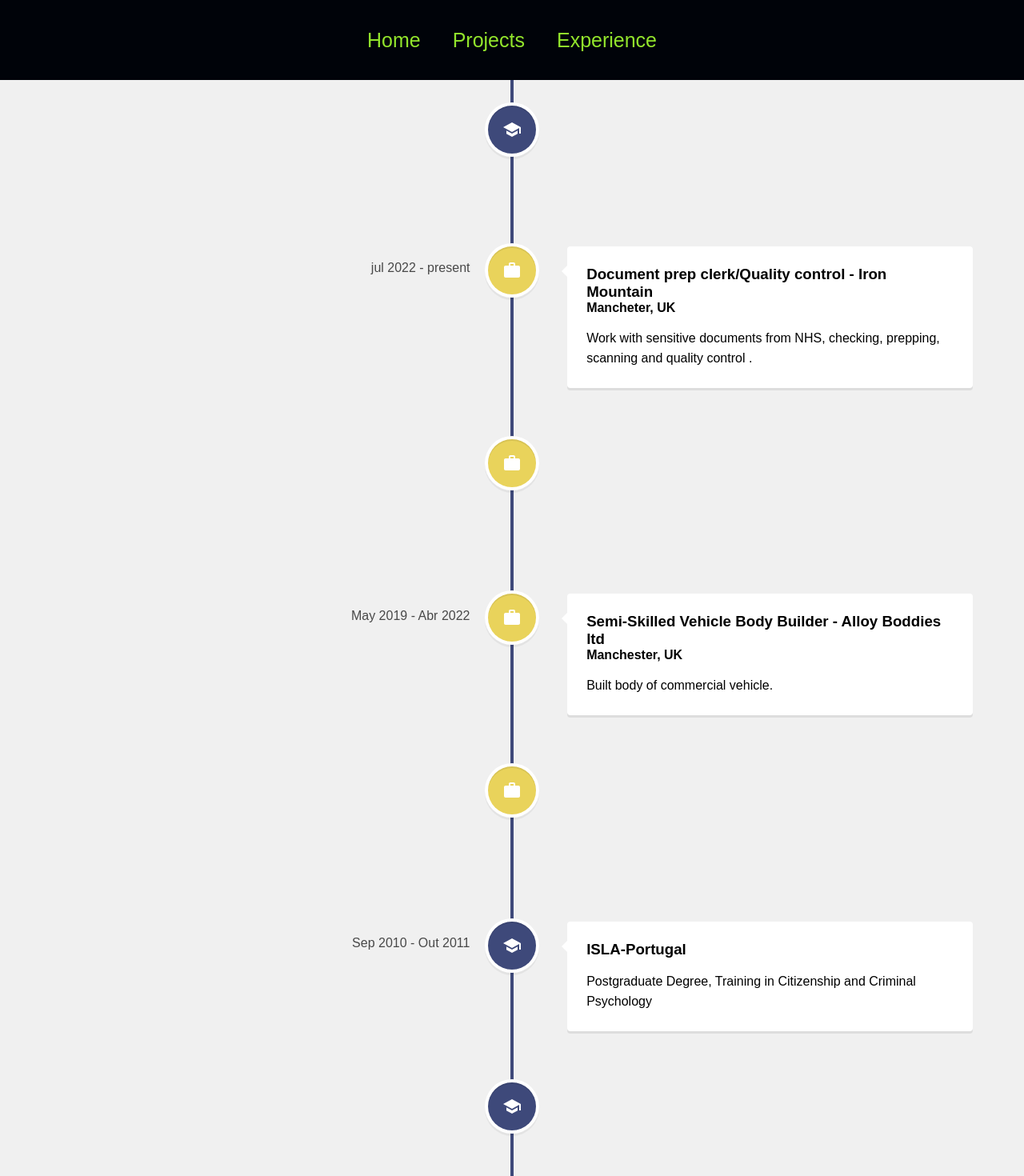
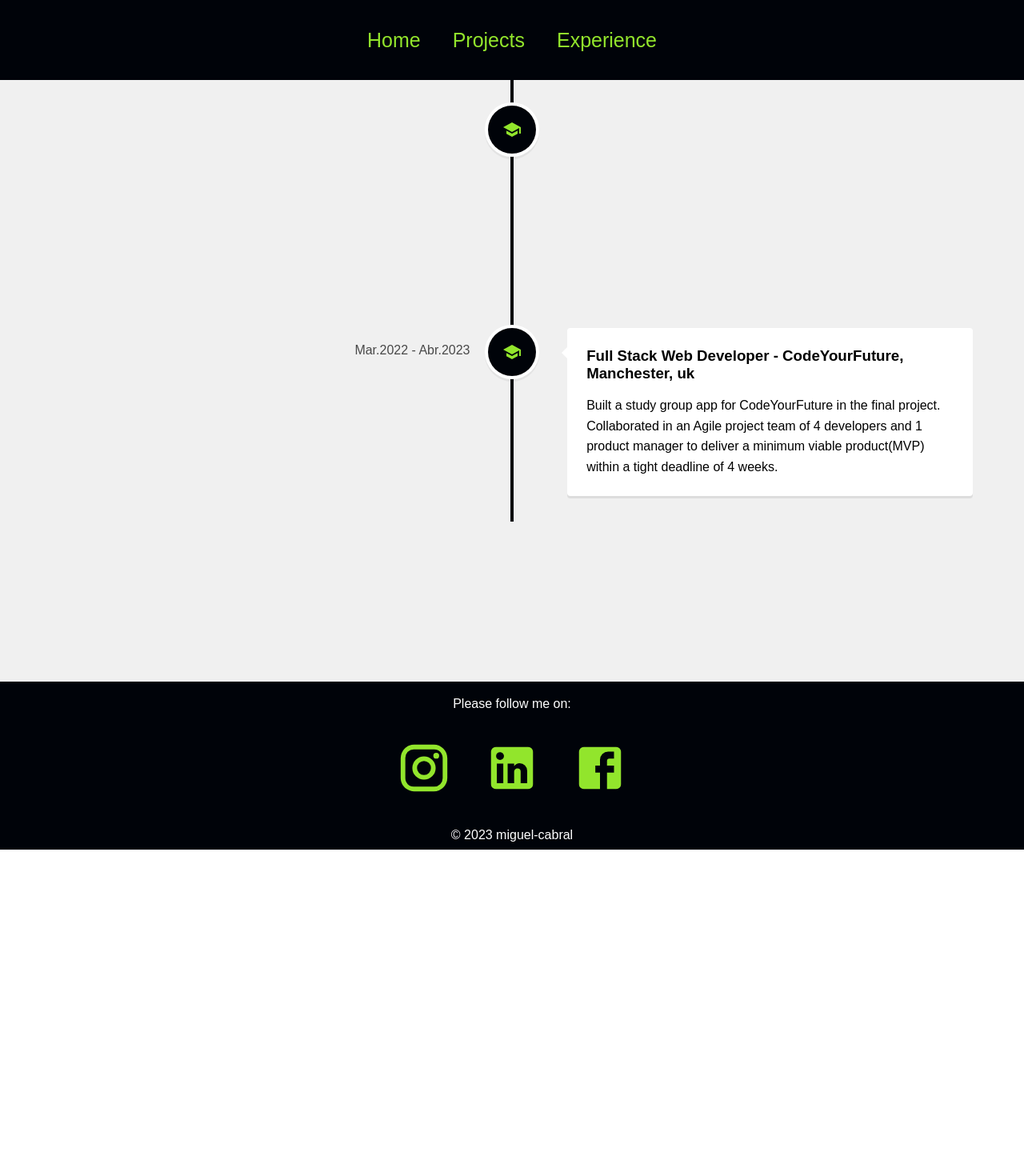
Before and after one commit to Miguel-Cabral/Personal-Portifolio, a React (Create React App) app: page /experience in a window 1280 px wide. Shown: the top 1470 px of the page at 80% size. After the commit the page ends 1062 px from the top, so only its background shows below. Built offline with nearby package versions, Linux system fonts and the light colour scheme.

Commit message:
added experience page

```diff
--- a/src/pages/Experience.js
+++ b/src/pages/Experience.js
@@ -5,109 +5,34 @@ import {
 } from "react-vertical-timeline-component";
 import "react-vertical-timeline-component/style.min.css";
 import SchoolIcon from "@material-ui/icons/School";
-import WorkIcon from "@material-ui/icons/Work";
-
 
 const Experience = () => {
   return (
     <div className='experience'>
-      <VerticalTimeline lineColor="#3e497a">
+      <VerticalTimeline lineColor="#000309">
         <VerticalTimelineElement
           className="vertical-timeline-element--education"
           date="Jun.2022 - Abr.2023"
-          iconStyle={{ background: "#3e497a", color: "#fff" }}
+          iconStyle={{ background: "#000309", color: " rgb(146, 229, 44)" }}
           icon={<SchoolIcon />}
         >
           <h3 className="vertical-timeline-element-title">
             Trainee CodeYourFuture, Manchester, uk
           </h3>
-          <p> Studied Full Stack Web Developer</p>
+          <p> An intense 10-month full stack web development course  taught by professionals in the     technology industry.Learned to Build responsive web applications using vanilla JavaScript, HTML, CSS, React on the front-end, NodeJS, Express, PostgreSQL on the back-end.</p>
         </VerticalTimelineElement>
-        <VerticalTimelineElement
-          className="vertical-timeline-element--work"
-          date="jul 2022 - present"
-          iconStyle={{ background: "#e9d35b", color: "#fff" }}
-          icon={<WorkIcon />}
-        >
-          <h3 className="vertical-timeline-element-title">
-            Document prep clerk/Quality control - Iron Mountain
-          </h3>
-          <h4 className="vertical-timeline-element-subtitle">
-            Mancheter, UK
-          </h4>
-          <p>Work with sensitive documents from NHS, checking, prepping, scanning and quality control .</p>
-        </VerticalTimelineElement>
-        <VerticalTimelineElement
-          className="vertical-timeline-element--work"
-          date="May 2019 - Abr 2022"
-          iconStyle={{ background: "#e9d35b", color: "#fff" }}
-          icon={<WorkIcon />}
-        >
-          <h3 className="vertical-timeline-element-title">
-            Vehicle Body Builder - TruckCraft Bodies ltd
-          </h3>
-          <h4 className="vertical-timeline-element-subtitle">
-            Dukinfield, UK
-          </h4>
-          <p>Built body of commercial vehicle.</p>
-        </VerticalTimelineElement>
-        <VerticalTimelineElement
-          className="vertical-timeline-element--work"
-          date="May 2019 - Abr 2022"
-          iconStyle={{ background: "#e9d35b", color: "#fff" }}
-          icon={<WorkIcon />}
-        >
-          <h3 className="vertical-timeline-element-title">
-            Semi-Skilled Vehicle Body Builder - Alloy Boddies ltd
-          </h3>
-          <h4 className="vertical-timeline-element-subtitle">
-            Manchester, UK
-          </h4>
-          <p>Built body of commercial vehicle.</p>
-        </VerticalTimelineElement>
-        <VerticalTimelineElement
-          className="vertical-timeline-element--work"
-          date="Out 2011 - May 2012"
-          iconStyle={{ background: "#e9d35b", color: "#fff" }}
-          icon={<WorkIcon />}
-        >
-          <h3 className="vertical-timeline-element-title">
-            School Intership - youth detention center of Leiria
-          </h3>
-          <h4 className="vertical-timeline-element-subtitle">
-            Leiria, Portugal
-          </h4>
-          <p>helped young people with problems of social integration</p>
-        </VerticalTimelineElement>
+
         <VerticalTimelineElement
           className="vertical-timeline-element--education"
-          date="Sep 2010 - Out 2011"
-          iconStyle={{ background: "#3e497a", color: "#fff" }}
+          date="Mar.2022 - Abr.2023"
+          iconStyle={{ background: "#000309", color: " rgb(146, 229, 44)" }}
           icon={<SchoolIcon />}
         >
           <h3 className="vertical-timeline-element-title">
-            ISLA-Portugal
+            Full Stack Web Developer - CodeYourFuture, Manchester, uk
           </h3>
-          <p> Postgraduate Degree, Training in Citizenship and Criminal Psychology</p>
+          <p>Built a study group app for CodeYourFuture in the final project. Collaborated in an Agile project team of 4 developers and 1 product  manager to deliver a minimum viable product(MVP) within a tight deadline of 4 weeks.</p>
         </VerticalTimelineElement>
-        <VerticalTimelineElement
-          className="vertical-timeline-element--education"
-          date="2006 - 2010"
-          iconStyle={{ background: "#3e497a", color: "#fff" }}
-          icon={<SchoolIcon />}
-        >
-          <h3 className="vertical-timeline-element-title">
-            ESECS-Portugal
-          </h3>
-
-          <h4 className="vertical-timeline-element-subtitle">
-            Bachelor's Degree
-          </h4>
-
-          <p> Social Work</p>
-        </VerticalTimelineElement>
-
-
 
       </VerticalTimeline>
 
```
